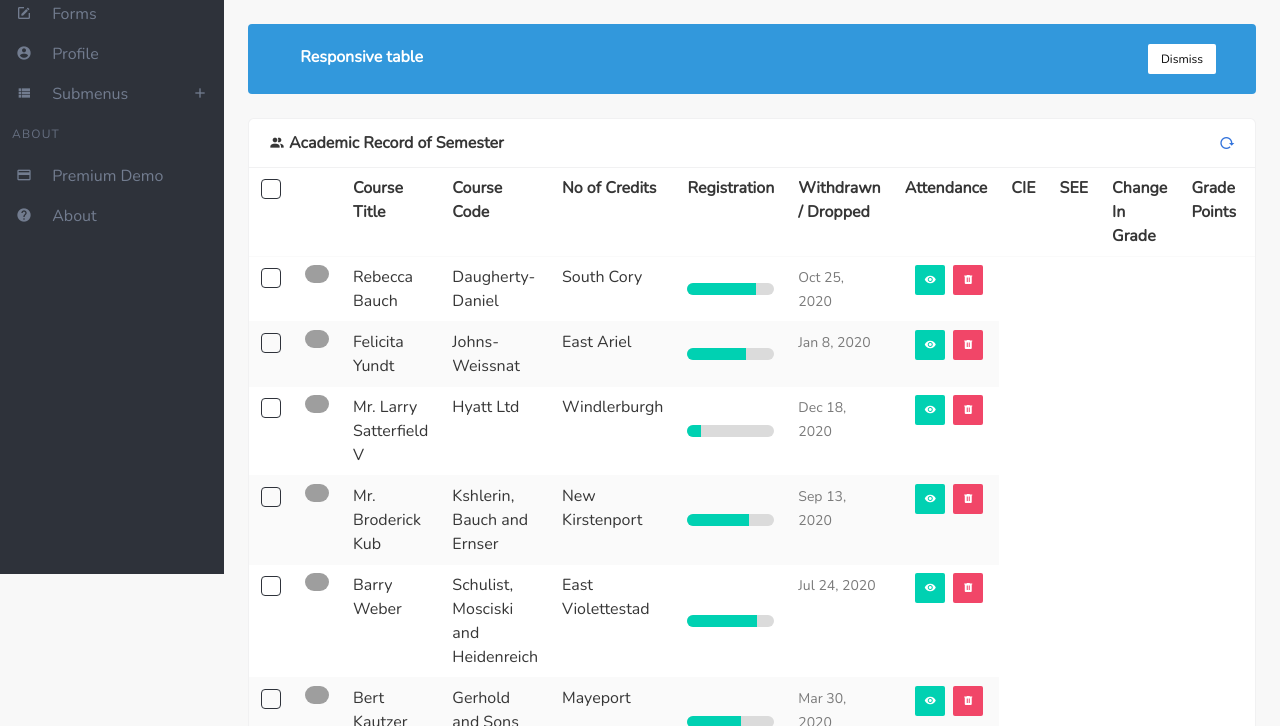
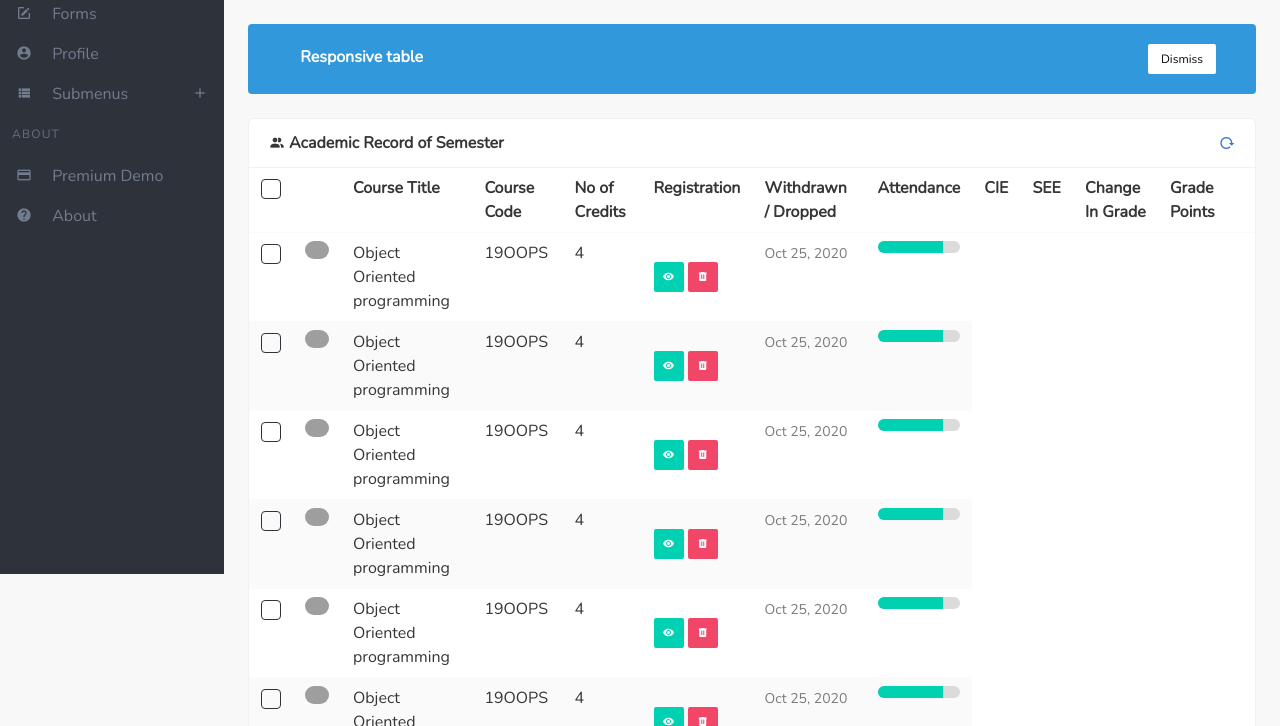
Before and after one commit to Apos-dot-net/WAD_project_Procter, a website: page demo/tables.html in a window 1280 px wide. Shown: the part 226-952 px from the top of the page. Drawn offline with nearby package versions, Linux system fonts and the light colour scheme; grey boxes are pictures that could not be loaded; some icons are missing.

Commit message:
second commit

```diff
--- a/demo/tables.html
+++ b/demo/tables.html
@@ -277,23 +277,23 @@
                     <img src="https://avatars.dicebear.com/v2/initials/rebecca-bauch.svg" class="is-rounded" alt="">
                   </div>
                 </td>
-                <td data-label="Name">Rebecca Bauch</td>
-                <td data-label="Company">Daugherty-Daniel</td>
-                <td data-label="City">South Cory</td>
+                <td data-label="Name">Object Oriented programming</td>
+                <td data-label="Company">19OOPS</td>
+                <td data-label="City">4</td>
                 <td data-label="Progress" class="is-progress-cell">
-                  <progress max="100" class="progress is-small is-primary" value="79">79</progress>
+                  <button class="button is-small is-primary" type="button">
+                    <span class="icon"><i class="mdi mdi-eye"></i></span>
+                  </button>
+                  <button class="button is-small is-danger jb-modal" data-target="sample-modal" type="button">
+                    <span class="icon"><i class="mdi mdi-trash-can"></i></span>
+                  </button>
                 </td>
                 <td data-label="Created">
                   <small class="has-text-grey is-abbr-like" title="Oct 25, 2020">Oct 25, 2020</small>
                 </td>
                 <td class="is-actions-cell">
                   <div class="buttons is-right">
-                    <button class="button is-small is-primary" type="button">
-                      <span class="icon"><i class="mdi mdi-eye"></i></span>
-                    </button>
-                    <button class="button is-small is-danger jb-modal" data-target="sample-modal" type="button">
-                      <span class="icon"><i class="mdi mdi-trash-can"></i></span>
-                    </button>
+                    <progress max="100" class="progress is-small is-primary" value="79">79</progress>
                   </div>
                 </td>
               </tr>
@@ -306,26 +306,26 @@
                 </td>
                 <td class="is-image-cell">
                   <div class="image">
-                    <img src="https://avatars.dicebear.com/v2/initials/felicita-yundt.svg" class="is-rounded" alt="">
+                    <img src="https://avatars.dicebear.com/v2/initials/rebecca-bauch.svg" class="is-rounded" alt="">
                   </div>
                 </td>
-                <td data-label="Name">Felicita Yundt</td>
-                <td data-label="Company">Johns-Weissnat</td>
-                <td data-label="City">East Ariel</td>
+                <td data-label="Name">Object Oriented programming</td>
+                <td data-label="Company">19OOPS</td>
+                <td data-label="City">4</td>
                 <td data-label="Progress" class="is-progress-cell">
-                  <progress max="100" class="progress is-small is-primary" value="67">67</progress>
+                  <button class="button is-small is-primary" type="button">
+                    <span class="icon"><i class="mdi mdi-eye"></i></span>
+                  </button>
+                  <button class="button is-small is-danger jb-modal" data-target="sample-modal" type="button">
+                    <span class="icon"><i class="mdi mdi-trash-can"></i></span>
+                  </button>
                 </td>
                 <td data-label="Created">
-                  <small class="has-text-grey is-abbr-like" title="Jan 8, 2020">Jan 8, 2020</small>
+                  <small class="has-text-grey is-abbr-like" title="Oct 25, 2020">Oct 25, 2020</small>
                 </td>
                 <td class="is-actions-cell">
                   <div class="buttons is-right">
-                    <button class="button is-small is-primary" type="button">
-                      <span class="icon"><i class="mdi mdi-eye"></i></span>
-                    </button>
-                    <button class="button is-small is-danger jb-modal" data-target="sample-modal" type="button">
-                      <span class="icon"><i class="mdi mdi-trash-can"></i></span>
-                    </button>
+                    <progress max="100" class="progress is-small is-primary" value="79">79</progress>
                   </div>
                 </td>
               </tr>
@@ -338,26 +338,26 @@
                 </td>
                 <td class="is-image-cell">
                   <div class="image">
-                    <img src="https://avatars.dicebear.com/v2/initials/mr-larry-satterfield-v.svg" class="is-rounded" alt="">
+                    <img src="https://avatars.dicebear.com/v2/initials/rebecca-bauch.svg" class="is-rounded" alt="">
                   </div>
                 </td>
-                <td data-label="Name">Mr. Larry Satterfield V</td>
-                <td data-label="Company">Hyatt Ltd</td>
-                <td data-label="City">Windlerburgh</td>
+                <td data-label="Name">Object Oriented programming</td>
+                <td data-label="Company">19OOPS</td>
+                <td data-label="City">4</td>
                 <td data-label="Progress" class="is-progress-cell">
-                  <progress max="100" class="progress is-small is-primary" value="16">16</progress>
+                  <button class="button is-small is-primary" type="button">
+                    <span class="icon"><i class="mdi mdi-eye"></i></span>
+                  </button>
+                  <button class="button is-small is-danger jb-modal" data-target="sample-modal" type="button">
+                    <span class="icon"><i class="mdi mdi-trash-can"></i></span>
+                  </button>
                 </td>
                 <td data-label="Created">
-                  <small class="has-text-grey is-abbr-like" title="Dec 18, 2020">Dec 18, 2020</small>
+                  <small class="has-text-grey is-abbr-like" title="Oct 25, 2020">Oct 25, 2020</small>
                 </td>
                 <td class="is-actions-cell">
                   <div class="buttons is-right">
-                    <button class="button is-small is-primary" type="button">
-                      <span class="icon"><i class="mdi mdi-eye"></i></span>
-                    </button>
-                    <button class="button is-small is-danger jb-modal" data-target="sample-modal" type="button">
-                      <span class="icon"><i class="mdi mdi-trash-can"></i></span>
-                    </button>
+                    <progress max="100" class="progress is-small is-primary" value="79">79</progress>
                   </div>
                 </td>
               </tr>
@@ -370,26 +370,26 @@
                 </td>
                 <td class="is-image-cell">
                   <div class="image">
-                    <img src="https://avatars.dicebear.com/v2/initials/mr-broderick-kub.svg" class="is-rounded" alt="">
+                    <img src="https://avatars.dicebear.com/v2/initials/rebecca-bauch.svg" class="is-rounded" alt="">
                   </div>
                 </td>
-                <td data-label="Name">Mr. Broderick Kub</td>
-                <td data-label="Company">Kshlerin, Bauch and Ernser</td>
-                <td data-label="City">New Kirstenport</td>
+                <td data-label="Name">Object Oriented programming</td>
+                <td data-label="Company">19OOPS</td>
+                <td data-label="City">4</td>
                 <td data-label="Progress" class="is-progress-cell">
-                  <progress max="100" class="progress is-small is-primary" value="71">71</progress>
+                  <button class="button is-small is-primary" type="button">
+                    <span class="icon"><i class="mdi mdi-eye"></i></span>
+                  </button>
+                  <button class="button is-small is-danger jb-modal" data-target="sample-modal" type="button">
+                    <span class="icon"><i class="mdi mdi-trash-can"></i></span>
+                  </button>
                 </td>
                 <td data-label="Created">
-                  <small class="has-text-grey is-abbr-like" title="Sep 13, 2020">Sep 13, 2020</small>
+                  <small class="has-text-grey is-abbr-like" title="Oct 25, 2020">Oct 25, 2020</small>
                 </td>
                 <td class="is-actions-cell">
                   <div class="buttons is-right">
-                    <button class="button is-small is-primary" type="button">
-                      <span class="icon"><i class="mdi mdi-eye"></i></span>
-                    </button>
-                    <button class="button is-small is-danger jb-modal" data-target="sample-modal" type="button">
-                      <span class="icon"><i class="mdi mdi-trash-can"></i></span>
-                    </button>
+                    <progress max="100" class="progress is-small is-primary" value="79">79</progress>
                   </div>
                 </td>
               </tr>
@@ -402,26 +402,26 @@
                 </td>
                 <td class="is-image-cell">
                   <div class="image">
-                    <img src="https://avatars.dicebear.com/v2/initials/barry-weber.svg" class="is-rounded" alt="">
+                    <img src="https://avatars.dicebear.com/v2/initials/rebecca-bauch.svg" class="is-rounded" alt="">
                   </div>
                 </td>
-                <td data-label="Name">Barry Weber</td>
-                <td data-label="Company">Schulist, Mosciski and Heidenreich</td>
-                <td data-label="City">East Violettestad</td>
+                <td data-label="Name">Object Oriented programming</td>
+                <td data-label="Company">19OOPS</td>
+                <td data-label="City">4</td>
                 <td data-label="Progress" class="is-progress-cell">
-                  <progress max="100" class="progress is-small is-primary" value="80">80</progress>
+                  <button class="button is-small is-primary" type="button">
+                    <span class="icon"><i class="mdi mdi-eye"></i></span>
+                  </button>
+                  <button class="button is-small is-danger jb-modal" data-target="sample-modal" type="button">
+                    <span class="icon"><i class="mdi mdi-trash-can"></i></span>
+                  </button>
                 </td>
                 <td data-label="Created">
-                  <small class="has-text-grey is-abbr-like" title="Jul 24, 2020">Jul 24, 2020</small>
+                  <small class="has-text-grey is-abbr-like" title="Oct 25, 2020">Oct 25, 2020</small>
                 </td>
                 <td class="is-actions-cell">
                   <div class="buttons is-right">
-                    <button class="button is-small is-primary" type="button">
-                      <span class="icon"><i class="mdi mdi-eye"></i></span>
-                    </button>
-                    <button class="button is-small is-danger jb-modal" data-target="sample-modal" type="button">
-                      <span class="icon"><i class="mdi mdi-trash-can"></i></span>
-                    </button>
+                    <progress max="100" class="progress is-small is-primary" value="79">79</progress>
                   </div>
                 </td>
               </tr>
@@ -434,29 +434,30 @@
                 </td>
                 <td class="is-image-cell">
                   <div class="image">
-                    <img src="https://avatars.dicebear.com/v2/initials/bert-kautzer-md.svg" class="is-rounded" alt="">
+                    <img src="https://avatars.dicebear.com/v2/initials/rebecca-bauch.svg" class="is-rounded" alt="">
                   </div>
                 </td>
-                <td data-label="Name">Bert Kautzer MD</td>
-                <td data-label="Company">Gerhold and Sons</td>
-                <td data-label="City">Mayeport</td>
+                <td data-label="Name">Object Oriented programming</td>
+                <td data-label="Company">19OOPS</td>
+                <td data-label="City">4</td>
                 <td data-label="Progress" class="is-progress-cell">
-                  <progress max="100" class="progress is-small is-primary" value="62">62</progress>
+                  <button class="button is-small is-primary" type="button">
+                    <span class="icon"><i class="mdi mdi-eye"></i></span>
+                  </button>
+                  <button class="button is-small is-danger jb-modal" data-target="sample-modal" type="button">
+                    <span class="icon"><i class="mdi mdi-trash-can"></i></span>
+                  </button>
                 </td>
                 <td data-label="Created">
-                  <small class="has-text-grey is-abbr-like" title="Mar 30, 2020">Mar 30, 2020</small>
+                  <small class="has-text-grey is-abbr-like" title="Oct 25, 2020">Oct 25, 2020</small>
                 </td>
                 <td class="is-actions-cell">
                   <div class="buttons is-right">
-                    <button class="button is-small is-primary" type="button">
-                      <span class="icon"><i class="mdi mdi-eye"></i></span>
-                    </button>
-                    <button class="button is-small is-danger jb-modal" data-target="sample-modal" type="button">
-                      <span class="icon"><i class="mdi mdi-trash-can"></i></span>
-                    </button>
+                    <progress max="100" class="progress is-small is-primary" value="79">79</progress>
                   </div>
                 </td>
               </tr>
+              <!--
               <tr>
                 <td class="is-checkbox-cell">
                   <label class="b-checkbox checkbox">
@@ -478,6 +479,7 @@
                 <td data-label="Created">
                   <small class="has-text-grey is-abbr-like" title="Feb 12, 2020">Feb 12, 2020</small>
                 </td>
+
                 <td class="is-actions-cell">
                   <div class="buttons is-right">
                     <button class="button is-small is-primary" type="button">
@@ -585,6 +587,7 @@
                   </div>
                 </td>
               </tr>
+              -->
               </tbody>
             </table>
           </div>
```
